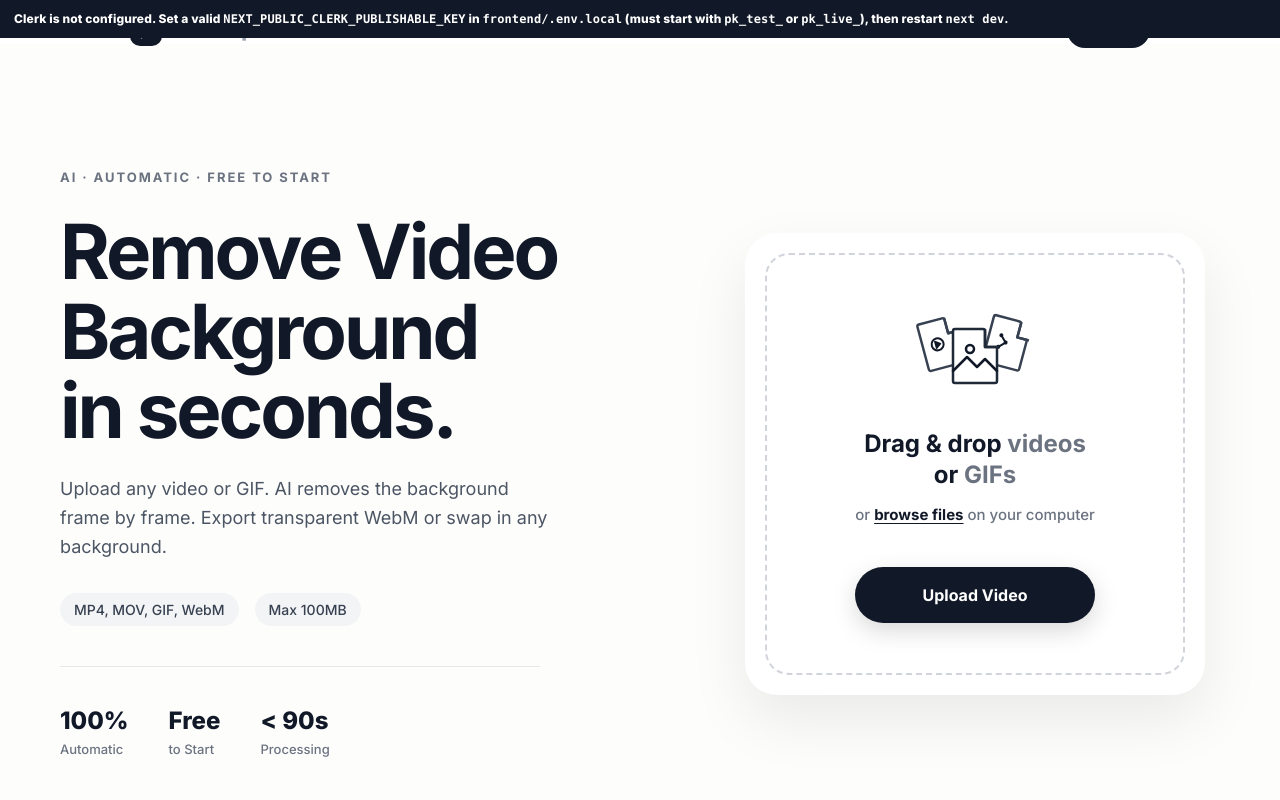
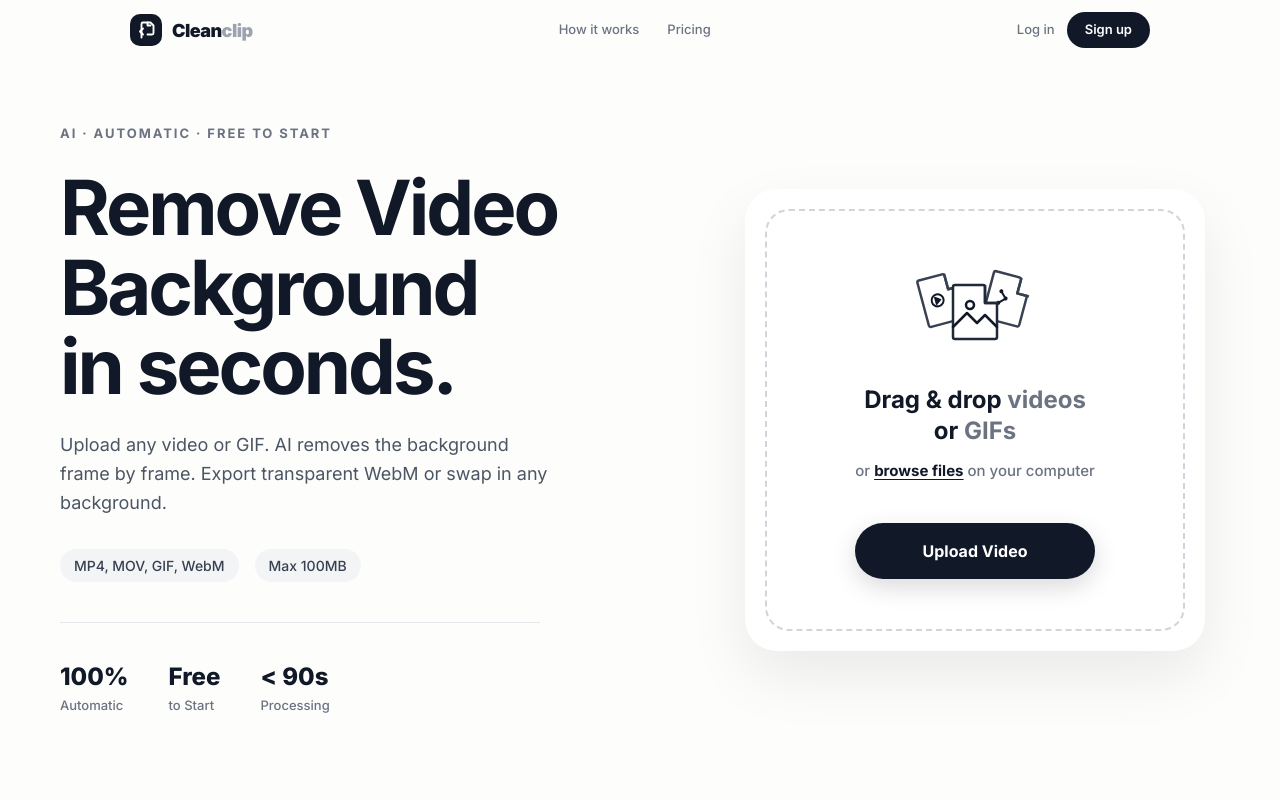
Before and after one commit to anishsarkars/cleanclip, a Next.js app: page / in a window 1280 px wide. Shown: the top 800 px of the page. Built offline with nearby package versions, Linux system fonts and the light colour scheme; no server answers.

Commit message:
Fix build error: Ensure ClerkProvider always wraps children to prevent prerendering issues on Vercel

```diff
--- a/src/app/layout.tsx
+++ b/src/app/layout.tsx
@@ -19,41 +19,6 @@ export default function RootLayout({
 }: Readonly<{
   children: React.ReactNode;
 }>) {
-  const pk = process.env.NEXT_PUBLIC_CLERK_PUBLISHABLE_KEY;
-  const pkLooksValid =
-    typeof pk === "string" &&
-    (pk.startsWith("pk_test_") || pk.startsWith("pk_live_")) &&
-    !pk.includes("your_key_here");
-
-  if (!pkLooksValid) {
-    return (
-      <html lang="en">
-        <body className="antialiased" suppressHydrationWarning>
-          <div
-            style={{
-              position: "fixed",
-              top: 0,
-              left: 0,
-              right: 0,
-              zIndex: 9999,
-              padding: "10px 14px",
-              background: "#111827",
-              color: "#fff",
-              fontSize: 12,
-              fontWeight: 800,
-              letterSpacing: "0.01em",
-            }}
-          >
-            Clerk is not configured. Set a valid <code>NEXT_PUBLIC_CLERK_PUBLISHABLE_KEY</code>{" "}
-            in <code>frontend/.env.local</code> (must start with <code>pk_test_</code> or{" "}
-            <code>pk_live_</code>), then restart <code>next dev</code>.
-          </div>
-          <div style={{ paddingTop: 44 }}>{children}</div>
-        </body>
-      </html>
-    );
-  }
-
   return (
     <ClerkProvider>
       <html lang="en">
```
